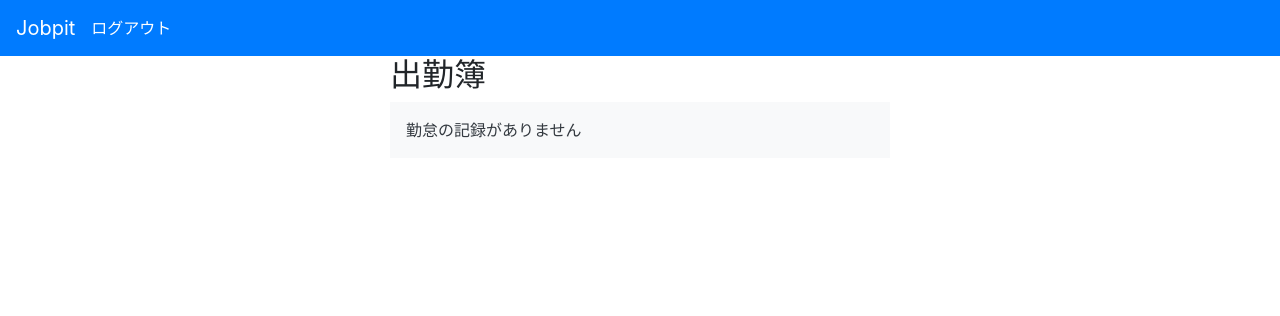
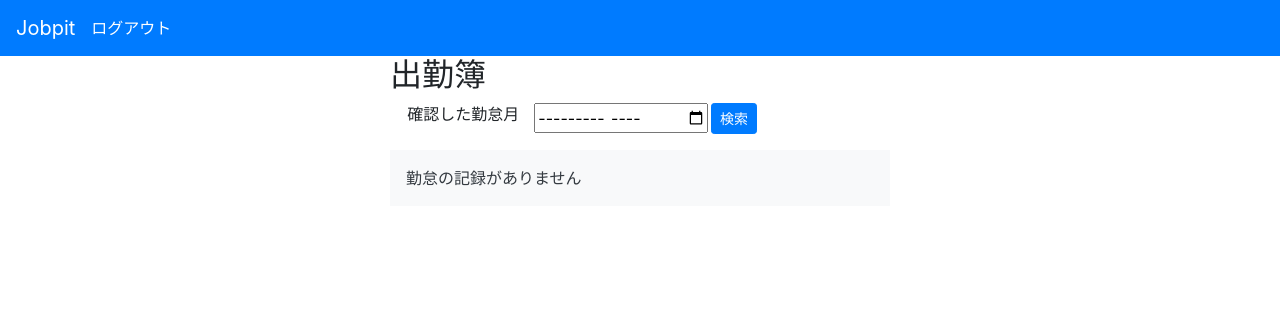
Before and after one commit to divnaoki/Django-attendance-app, a Django app: page /records in a window 1280 px wide. Shown: the top 316 px of the page. Run offline with Django 3.2, Linux system fonts and the light colour scheme; the visitor is signed in with stand-in values (Sample User, id 1); data that the repository does not hold is empty; some libraries are stand-ins or nearby versions.

Commit message:
出勤簿検索機能

```diff
--- a/attendance/views.py
+++ b/attendance/views.py
@@ -69,8 +69,17 @@ class AttendanceRecords(LoginRequiredMixin, TemplateView):
   login_url = '/accounts/login'
   def get(self, request, *args, **kwargs):
     today = datetime.today()
-    search_year = today.year
-    search_month = today.month
+    # リクエストパラメータを受け取る
+    search_param = request.GET.get('year_month')
+    if search_param:
+      # "-"で年と月を分ける
+      search_params = list(map(int, search_param.split('-')))
+      search_year = search_params[0]
+      search_month = search_params[1]
+      # リクエストがなかったら本日の年、月を入れる
+    else:
+      search_year = today.year
+      search_month = today.month
     # 年と月を絞り込む
     month_attendances = Attendances.objects.filter(
       user = request.user,
--- a/template/attend_records.html
+++ b/template/attend_records.html
@@ -10,6 +10,17 @@
 {% block content %}
 {% csrf_token %}
 <h2>出勤簿</h2>
+<div class="form-group">
+  <div class="row justify-content-center d-flex align-items-center">
+    <label class="control-label">確認した勤怠月</label>
+    <div class="col-4">
+      <input type="month" id="search_param">
+    </div>
+    <div class="col-4">
+      <button type="button" id="month_search" class="btn btn-primary btn-sm">検索</button>
+    </div>
+  </div>
+</div>
 {% if attendances %}
   <table class="table">
     <thead>
@@ -36,4 +47,10 @@
 {% else %}
   <div class="p-3 mb-2 bg-light text-dark">勤怠の記録がありません</div>
 {% endif %}
+<script>
+  $('#month_search').on('click', function(){
+    var searchParam = $('#search_param').val();
+    window.location.href = "{% url 'records' %}?year_month=" + searchParam;
+  });
+</script>
 {% endblock %}
```
